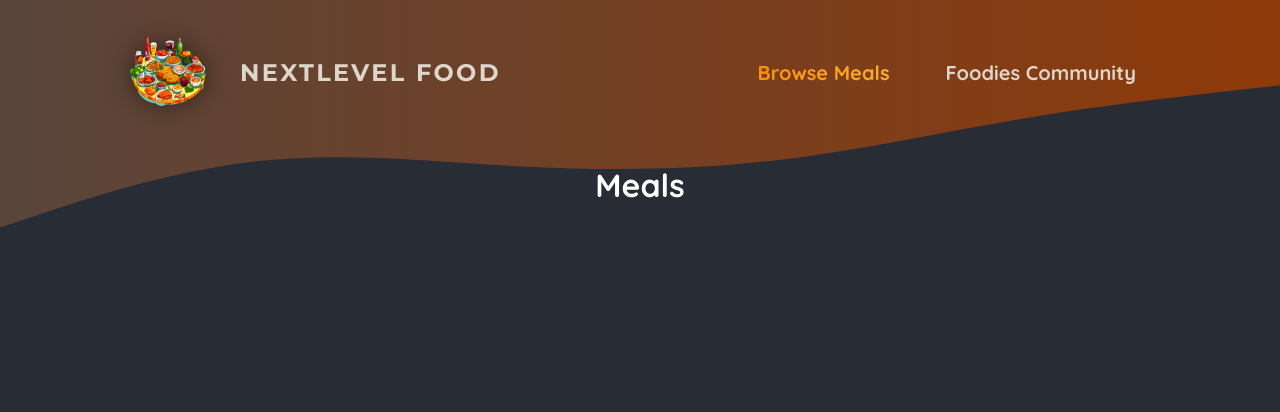
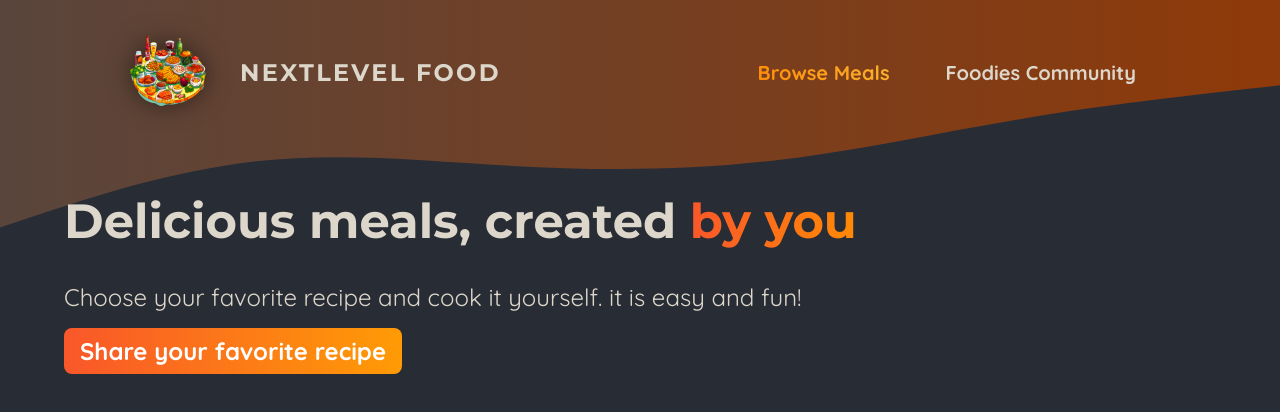
Before and after one commit to Afrag61/foodies, a Next.js app: page /meals in a window 1280 px wide. Shown: the top 412 px of the page. Built offline with nearby package versions, Linux system fonts and the light colour scheme.

Commit message:
Outputting Meals Data & Images With Unknown

```diff
--- a/app/meals/page.js
+++ b/app/meals/page.js
@@ -1,5 +1,27 @@
+import Link from "next/link";
+import styles from "./page.module.css";
+import MealsGrid from "@/components/meals/meals-grid";
+
 const MealsPage = () => {
-    return <h1 style={{ textAlign: "center", color: "white" }}>Meals</h1>;
-  };
+  return (
+    <>
+      <header className={styles.header}>
+        <h1>
+          Delicious meals, created{" "}
+          <span className={styles.highlight}>by you</span>
+        </h1>
+        <p>
+          Choose your favorite recipe and cook it yourself. it is easy and fun!
+        </p>
+        <p className={styles.cta}>
+          <Link href="/meals/share">Share your favorite recipe</Link>
+        </p>
+      </header>
+      <main className={styles.main}>
+        <MealsGrid meals={[]}/>
+      </main>
+    </>
+  );
+};
 
-  export default MealsPage;
+export default MealsPage;
--- /dev/null
+++ b/app/meals/page.module.css
@@ -0,0 +1,51 @@
+.header {
+  gap: 3rem;
+  margin: 3rem auto 5rem auto;
+  width: 90%;
+  max-width: 75rem;
+  color: #ddd6cb;
+  font-size: 1.5rem;
+}
+
+.header h1 {
+  font-family: 'Montserrat', sans-serif;
+}
+
+.highlight {
+  background: linear-gradient(90deg, #f9572a, #ff8a05);
+  background-clip: text;
+  -webkit-background-clip: text;
+  -webkit-text-fill-color: transparent;
+}
+
+.header p {
+  margin: 0;
+}
+
+.cta a {
+  display: inline-block;
+  margin-top: 1rem;
+  padding: 0.5rem 1rem;
+  border-radius: 0.5rem;
+  background: linear-gradient(90deg, #f9572a, #ff9b05);
+  color: #ffffff;
+  font-weight: bold;
+  text-decoration: none;
+}
+
+.loading {
+  text-align: center;
+  animation: loading 1.2s ease-in-out infinite;
+}
+
+@keyframes loading {
+  0% {
+    color: #e9e9e9;
+  }
+  50% {
+    color: #b89b84;
+  }
+  100% {
+    color: #e9e9e9;
+  }
+}
--- /dev/null
+++ b/components/meals/meal-item.jsx
@@ -0,0 +1,26 @@
+import Link from 'next/link';
+import Image from 'next/image';
+
+import classes from './meal-item.module.css';
+
+export default function MealItem({ title, slug, image, summary, creator }) {
+  return (
+    <article className={classes.meal}>
+      <header>
+        <div className={classes.image}>
+          <Image src={image} alt={title} fill />
+        </div>
+        <div className={classes.headerText}>
+          <h2>{title}</h2>
+          <p>by {creator}</p>
+        </div>
+      </header>
+      <div className={classes.content}>
+        <p className={classes.summary}>{summary}</p>
+        <div className={classes.actions}>
+          <Link href={`/meals/${slug}`}>View Details</Link>
+        </div>
+      </div>
+    </article>
+  );
+}
--- /dev/null
+++ b/components/meals/meal-item.module.css
@@ -0,0 +1,75 @@
+.meal {
+  display: flex;
+  flex-direction: column;
+  justify-content: space-between;
+  height: 100%;
+  border-radius: 4px;
+  box-shadow: 0 0 12px rgba(0, 0, 0, 0.3);
+  overflow: hidden;
+  transition: all 0.3s ease-in-out;
+  color: #ddd6cb;
+  background: linear-gradient(90deg, #2c1e19, #25200f);
+}
+
+.headerText {
+  padding: 0.5rem 1rem 0 1rem;
+}
+
+.headerText h2 {
+  margin: 0;
+  font-size: 1.5rem;
+  font-family: 'Montserrat', sans-serif;
+}
+
+.headerText p {
+  font-size: 0.75rem;
+  color: #cfa69b;
+  font-style: italic;
+}
+
+.meal h2,
+.meal p {
+  margin: 0;
+}
+
+.image {
+  position: relative;
+  height: 15rem;
+}
+
+.meal img {
+  object-fit: cover;
+}
+
+.content {
+  display: flex;
+  flex-direction: column;
+  justify-content: space-between;
+  height: 100%;
+}
+
+.summary {
+  padding: 1rem 1rem 0 1rem;
+}
+
+.actions {
+  padding: 1rem;
+  text-align: right;
+}
+
+.actions a {
+  display: inline-block;
+  margin-top: 1rem;
+  padding: 0.5rem 1rem;
+  border-radius: 0.5rem;
+  background: linear-gradient(90deg, #f9572a, #ff9b05);
+  color: #ffffff;
+  font-weight: bold;
+  text-decoration: none;
+}
+
+.actions a:hover,
+.actions a:active {
+  background: linear-gradient(90deg, #fd4715, #f9b241);
+  box-shadow: 0 0 12px rgba(242, 100, 18, 0.8);
+}
--- /dev/null
+++ b/components/meals/meals-grid.jsx
@@ -0,0 +1,16 @@
+import MealItem from "./meal-item";
+import styles from "./meals-grid.module.css";
+
+const MealsGrid = ({ meals }) => {
+  return (
+    <ul className={styles.meals}>
+      {meals.map((meal) => (
+        <li key={meal.id}>
+          <MealItem {...meal}/>
+        </li>
+      ))}
+    </ul>
+  );
+};
+
+export default MealsGrid;
--- /dev/null
+++ b/components/meals/meals-grid.module.css
@@ -0,0 +1,10 @@
+.meals {
+  width: 90%;
+  max-width: 90rem;
+  display: grid;
+  grid-template-columns: repeat(auto-fill, minmax(20rem, 1fr));
+  grid-gap: 5rem;
+  margin: 2rem auto;
+  list-style: none;
+  padding: 0;
+}
```
Also changed, not shown: app/meals/[mealSlug]/page.js (renamed from app/meals/[slug]/page.js).
